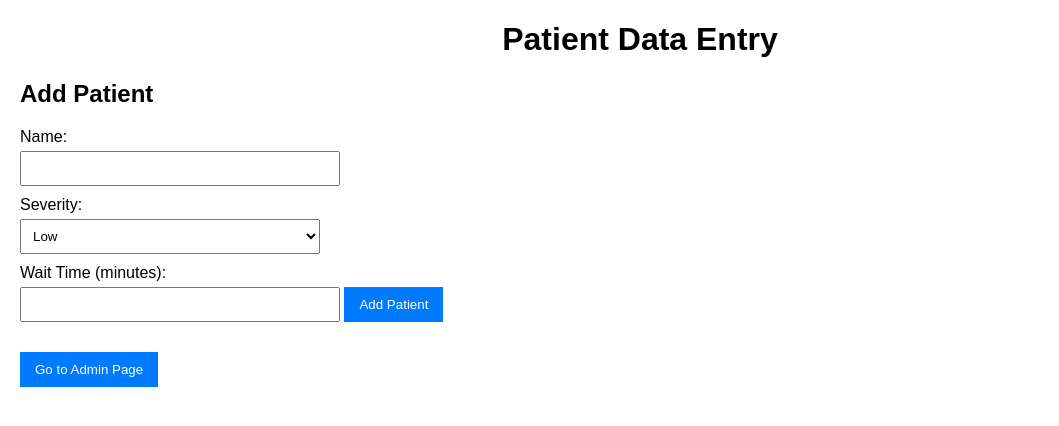
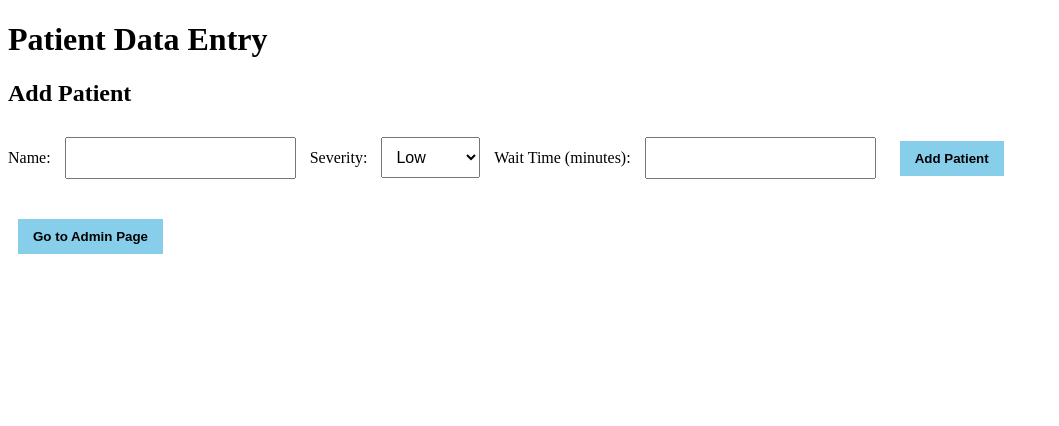
Before and after one commit to kyu065/CSI3140_A4, a PHP site: page /client.php in a window 1280 px wide. Shown: the top 426 px of the page, without its empty margins (0-1059 px from the left). Run offline with PHP 8.4, Linux system fonts and the light colour scheme; some libraries are stand-ins or nearby versions.

Commit message:
edited for prototype and changed visuals  and made proper changes make sure of datbase connectivity. Temporary instructions to run code. Will add to later

```diff
--- a/database.sql
+++ b/database.sql
@@ -2,7 +2,7 @@
 
 -- DROP DATABASE IF EXISTS clientdb;
 
-CREATE DATABASE Hospital
+CREATE DATABASE clientdb
     WITH
     OWNER = postgres
     ENCODING = 'UTF8'
--- a/styles.css
+++ b/styles.css
@@ -1,39 +1,3 @@
-body {
-    font-family: Arial, sans-serif;
-    margin: 20px;
-}
-
-h1 {
-    text-align: center;
-}
-
-form {
-    margin-bottom: 20px;
-}
-
-label {
-    display: block;
-    margin-bottom: 5px;
-}
-
-input, select {
-    margin-bottom: 10px;
-    padding: 8px;
-    width: 100%;
-    max-width: 300px;
-}
-
-button {
-    padding: 10px 15px;
-    background-color: #007bff;
-    color: white;
-    border: none;
-    cursor: pointer;
-}
-
-button:hover {
-    background-color: #0056b3;
-}
 
 table {
     width: 100%;
@@ -43,14 +7,52 @@ table {
 th, td {
     border: 1px solid #ddd;
     padding: 8px;
+    text-align: left;
 }
 
 th {
     background-color: #f2f2f2;
-    text-align: left;
 }
 
-#goToClientPage {
-    margin-top: 20px;
-    background-color: #28a745;
+/* styles for header alignment */
+.header {
+    display: flex;
+    justify-content: space-between;
+    align-items: center;
+    margin-bottom: 20px;
 }
+
+#goToClientPage, #goToAdminPage {
+    background-color: #87CEEB;
+    margin-left: 10px;
+    font-weight: bolder;
+}
+
+#goToClientPage:hover, #goToAdminPage:hover {
+    background-color: #0056b3;
+
+}
+
+button {
+    padding: 10px 15px;
+    background-color: #87CEEB;
+    border: none;
+    cursor: pointer;
+    margin: 10px;
+    font-weight: bolder;
+
+}
+
+button:hover {
+    background-color: #0056b3;
+}
+
+input, select {
+    padding: 10px;
+    margin: 10px;
+    font-size: 1em;
+}
+
+form {
+    margin-bottom: 20px;
+}
```
Also changed, not shown: client.php (+17 -16 lines), delete_patient.php (+11 -15 lines), get_patients.php (+11 -11 lines), index.php (+14 -11 lines), scripts.js (+24 -36 lines), README.md (added), 1 other file.
